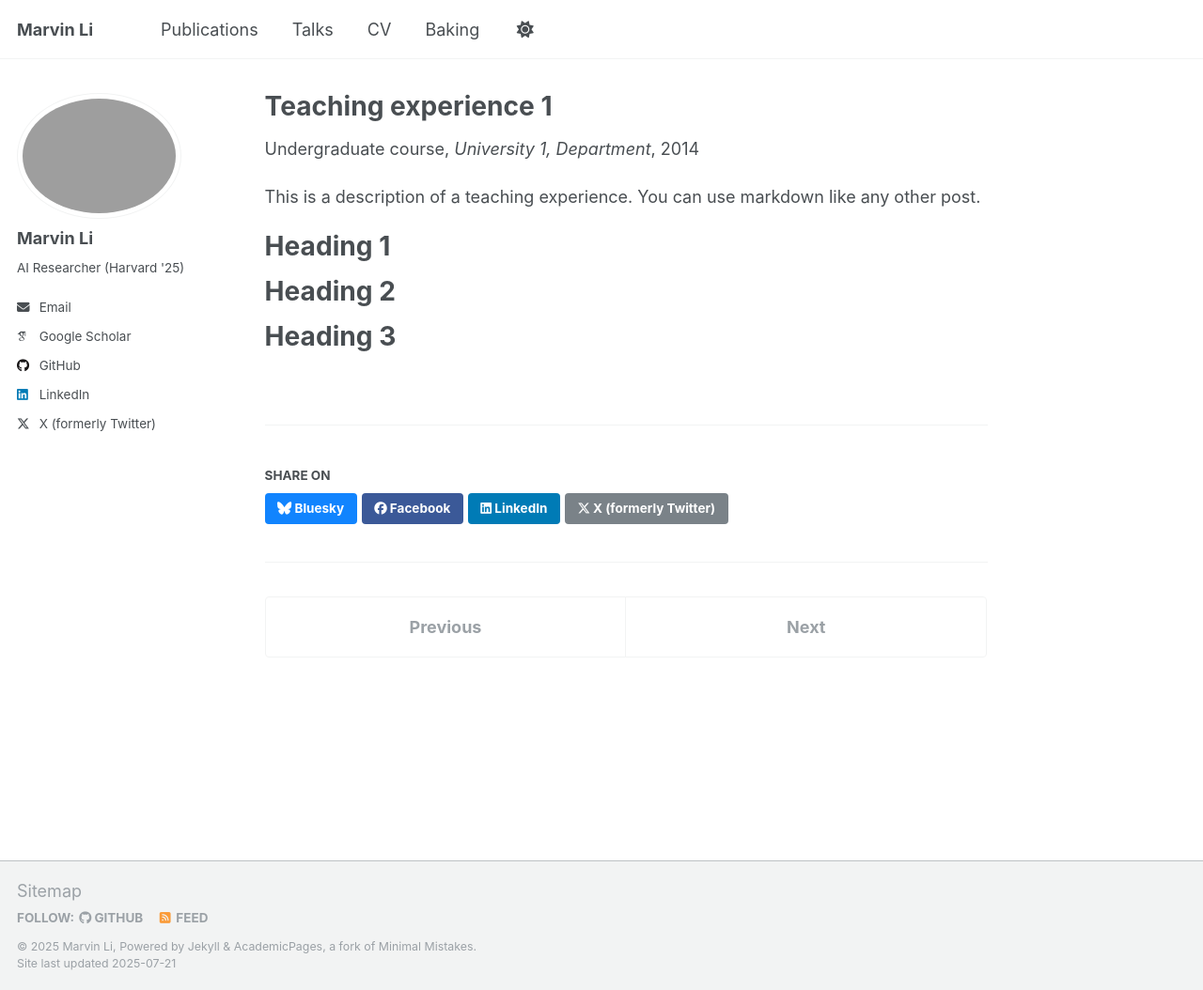
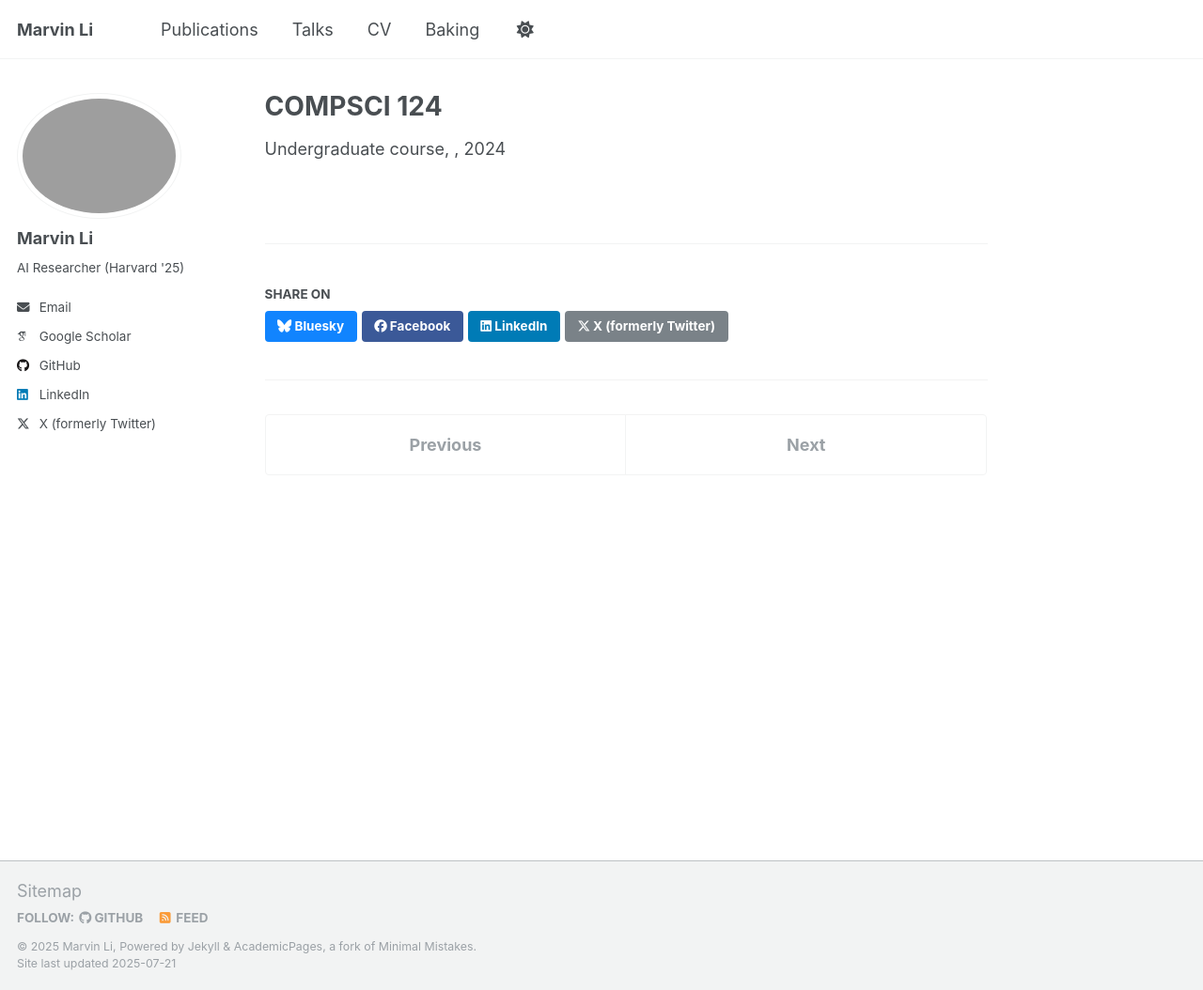
Before and after one commit to marvinfli/marvinfli.github.io, a Jekyll site: the page built from _teaching/2014-spring-teaching-1.md, in a window 1280 px wide and 1054 px high. Shown: the whole window at 94% size. Built offline with Jekyll 4.4.1, drawn with Linux system fonts in a browser that asks for light colours; some web fonts are replaced; a script that is not in the unit is left out.

Commit message:
new edits

```diff
--- a/_teaching/2014-spring-teaching-1.md
+++ b/_teaching/2014-spring-teaching-1.md
@@ -1,20 +1,6 @@
 ---
-title: "Teaching experience 1"
+title: "COMPSCI 124"
 collection: teaching
 type: "Undergraduate course"
-permalink: /teaching/2014-spring-teaching-1
-venue: "University 1, Department"
-date: 2014-01-01
-location: "City, Country"
+date: 2024-05-01
 ---
-
-This is a description of a teaching experience. You can use markdown like any other post.
-
-Heading 1
-======
-
-Heading 2
-======
-
-Heading 3
-======
```
Also changed, not shown: _pages/about.md (+1 -1 lines), _pages/publications.html (+10 -9 lines), _talks/2025-02-hmmt.md (+1 -1 lines).
